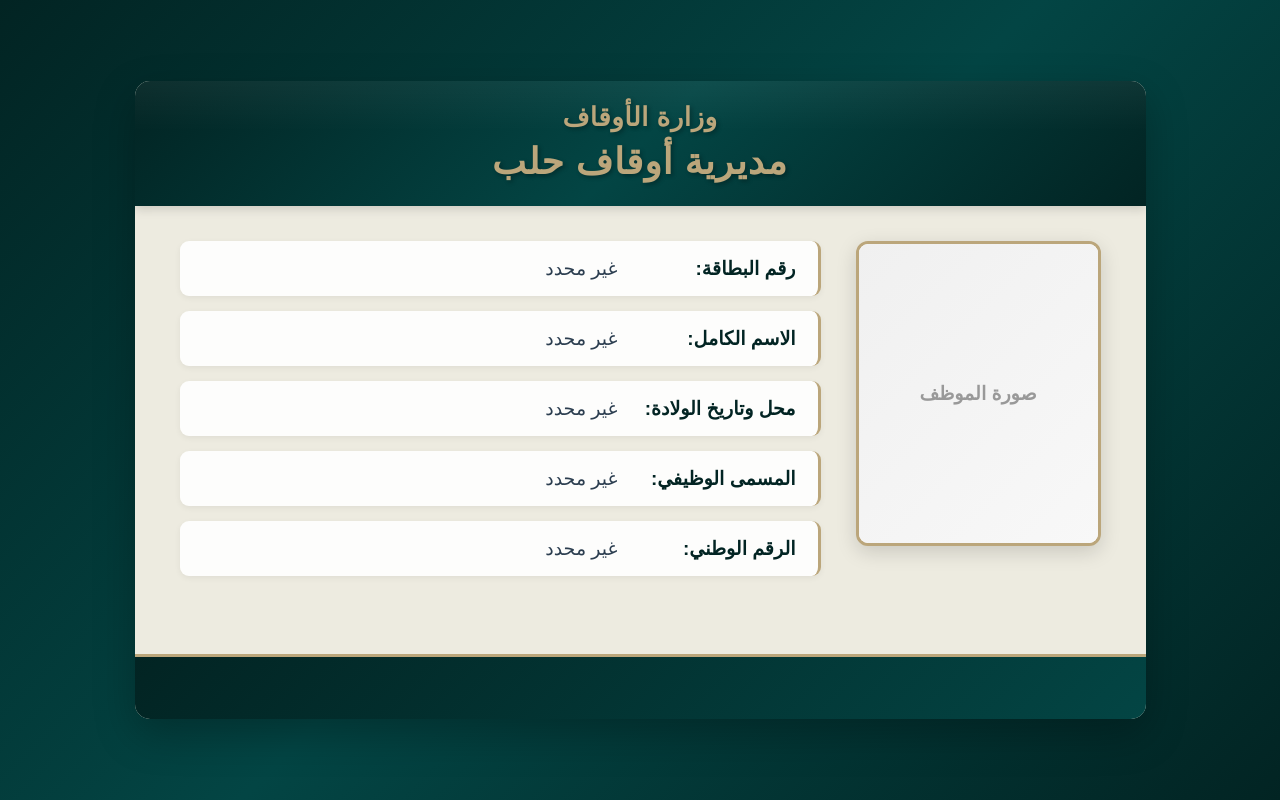
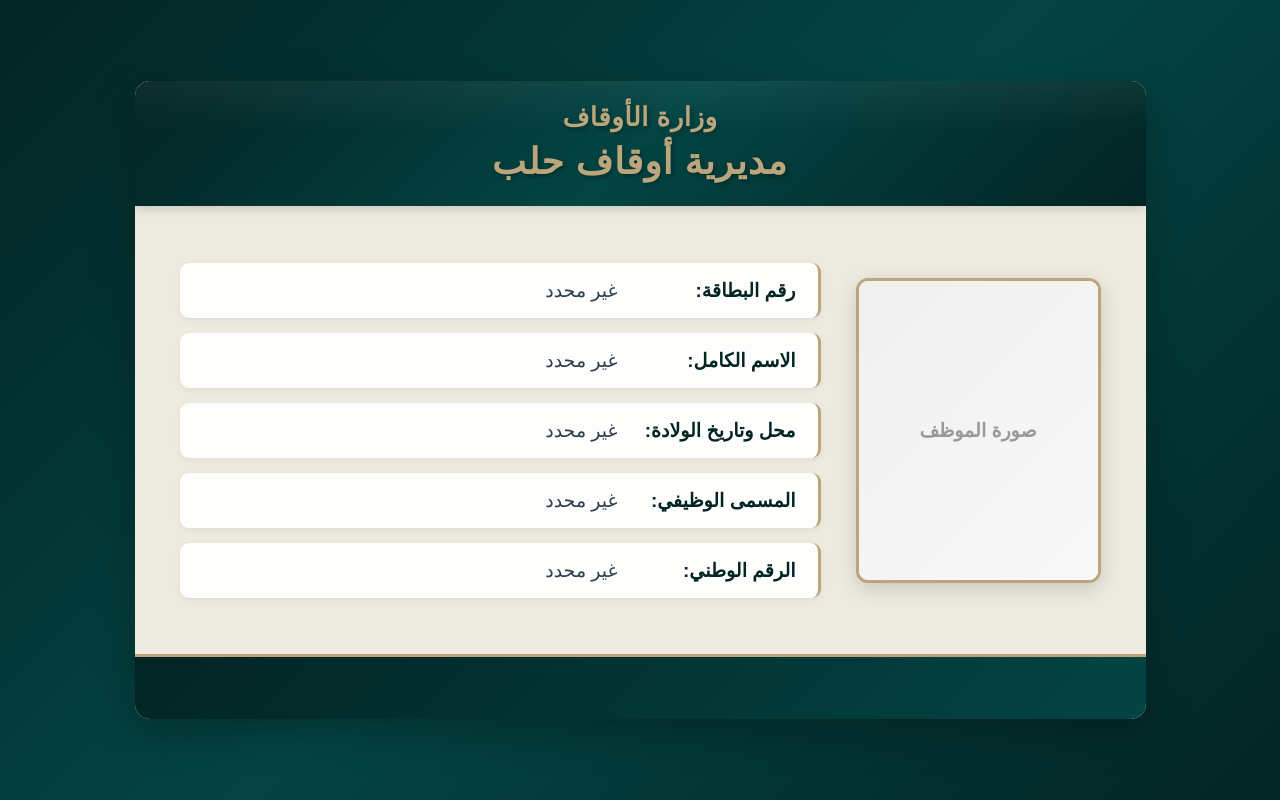
Before and after one commit to adnanmouslli/awqaf-hr-system, a Flask app: template app/templates/id_card_front.html in a window 1280 px wide. Run offline with Flask 3, Linux system fonts and the light colour scheme; the template is opened without the code that fills it, so the values that code supplies are empty; parts of the project's set-up code (start-up, migrations or seed data) failed here and were passed over; some web fonts are replaced.

Commit message:
update front id

```diff
--- a/app/templates/id_card_front.html
+++ b/app/templates/id_card_front.html
@@ -159,12 +159,13 @@
         /* محتوى البطاقة */
         .card-body {
             display: flex;
-            padding: 35px 45px 20px 45px;
+            padding: 0 45px;
             gap: 35px;
             position: relative;
             z-index: 2;
             flex: 1;
-            align-items: flex-start;
+            align-items: center;
+            justify-content: center;
         }
 
         /* صورة الموظف - مكبرة */
--- a/uploads/id_card_front.html
+++ b/uploads/id_card_front.html
@@ -160,12 +160,13 @@
         /* محتوى البطاقة */
         .card-body {
             display: flex;
-            padding: 35px 45px 20px 45px;
+            padding: 0 45px;
             gap: 35px;
             position: relative;
             z-index: 2;
             flex: 1;
-            align-items: flex-start;
+            align-items: center;
+            justify-content: center;
         }
 
         /* صورة الموظف - مكبرة */
```
